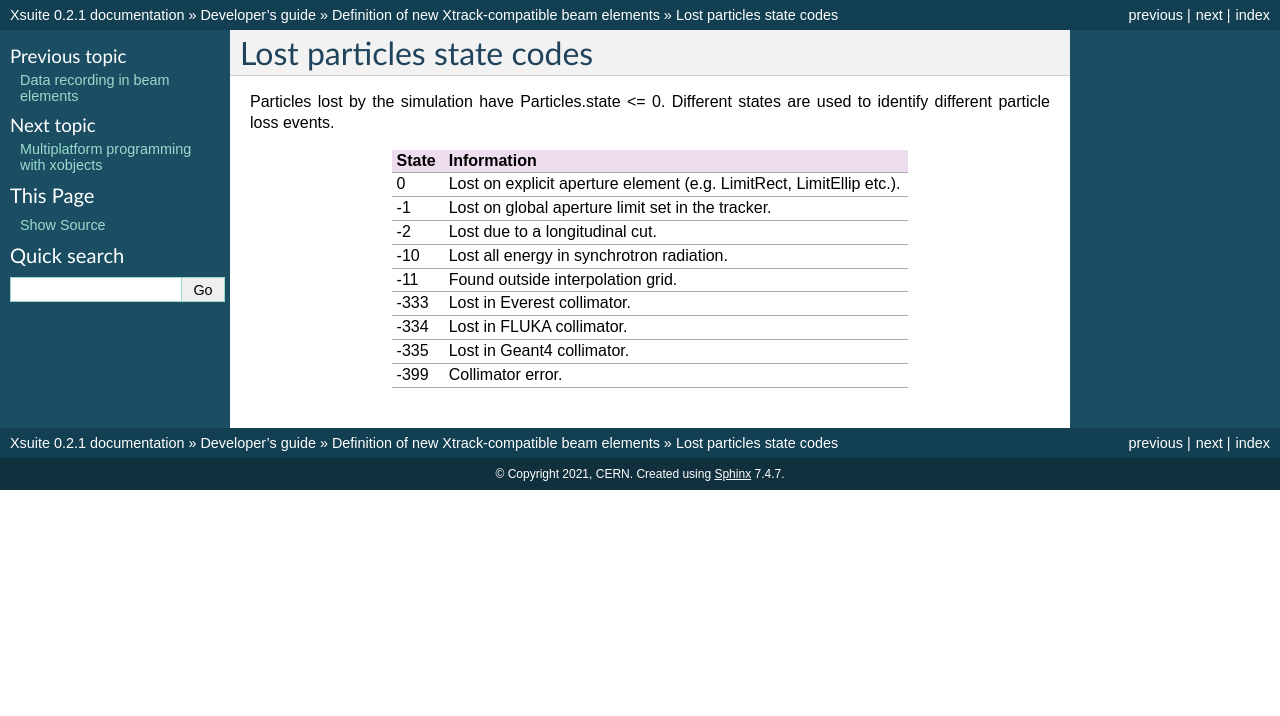
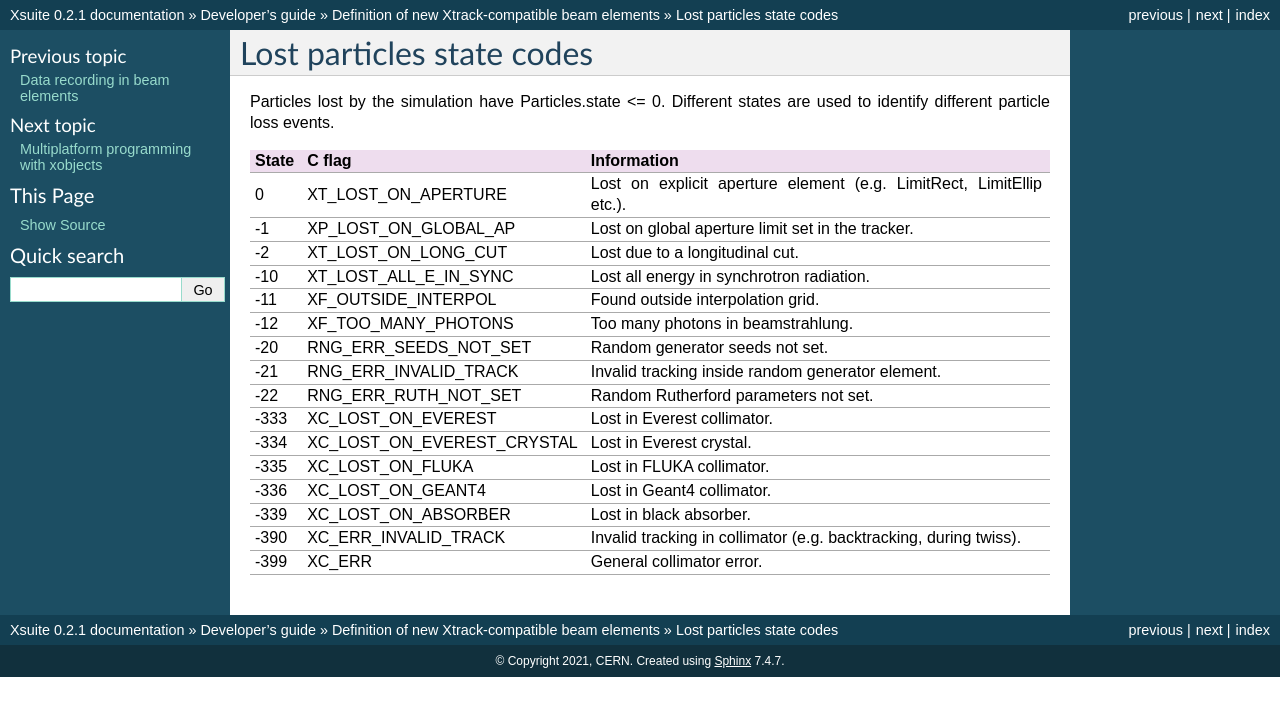
Before and after one commit to xsuite/xsuite, a Sphinx documentation site: the page built from docs/dev_guide_xtbe_lost_part_codes.rst, in a window 1280 px wide. Shown: the top 716 px of the page. Built offline with Sphinx 7.4.7, drawn with Linux system fonts in a browser that asks for light colours.

Commit message:
Update dev_guide_xtbe_lost_part_codes.rst

```diff
--- a/docs/dev_guide_xtbe_lost_part_codes.rst
+++ b/docs/dev_guide_xtbe_lost_part_codes.rst
@@ -3,16 +3,23 @@ Lost particles state codes
 Particles lost by the simulation have Particles.state <= 0. Different states
 are used to identify different particle loss events.
 
-=====  ==================================================================
-State  Information
-=====  ==================================================================
-0      Lost on explicit aperture element (e.g. LimitRect, LimitEllip etc.).
--1     Lost on global aperture limit set in the tracker.
--2     Lost due to a longitudinal cut.
--10    Lost all energy in synchrotron radiation.
--11    Found outside interpolation grid.
--333   Lost in Everest collimator.
--334   Lost in FLUKA collimator.
--335   Lost in Geant4 collimator.
--399   Collimator error.
-=====  ==================================================================
+===== ==========================  ====================================================================
+State C flag                      Information
+===== ==========================  ====================================================================
+0     XT_LOST_ON_APERTURE         Lost on explicit aperture element (e.g. LimitRect, LimitEllip etc.).
+-1    XP_LOST_ON_GLOBAL_AP        Lost on global aperture limit set in the tracker.
+-2    XT_LOST_ON_LONG_CUT         Lost due to a longitudinal cut.
+-10   XT_LOST_ALL_E_IN_SYNC       Lost all energy in synchrotron radiation.
+-11   XF_OUTSIDE_INTERPOL         Found outside interpolation grid.
+-12   XF_TOO_MANY_PHOTONS         Too many photons in beamstrahlung.
+-20   RNG_ERR_SEEDS_NOT_SET       Random generator seeds not set.
+-21   RNG_ERR_INVALID_TRACK       Invalid tracking inside random generator element.
+-22   RNG_ERR_RUTH_NOT_SET        Random Rutherford parameters not set.
+-333  XC_LOST_ON_EVEREST          Lost in Everest collimator.
+-334  XC_LOST_ON_EVEREST_CRYSTAL  Lost in Everest crystal.
+-335  XC_LOST_ON_FLUKA            Lost in FLUKA collimator.
+-336  XC_LOST_ON_GEANT4           Lost in Geant4 collimator.
+-339  XC_LOST_ON_ABSORBER         Lost in black absorber.
+-390  XC_ERR_INVALID_TRACK        Invalid tracking in collimator (e.g. backtracking, during twiss).
+-399  XC_ERR                      General collimator error.
+===== ==========================  ====================================================================
```
